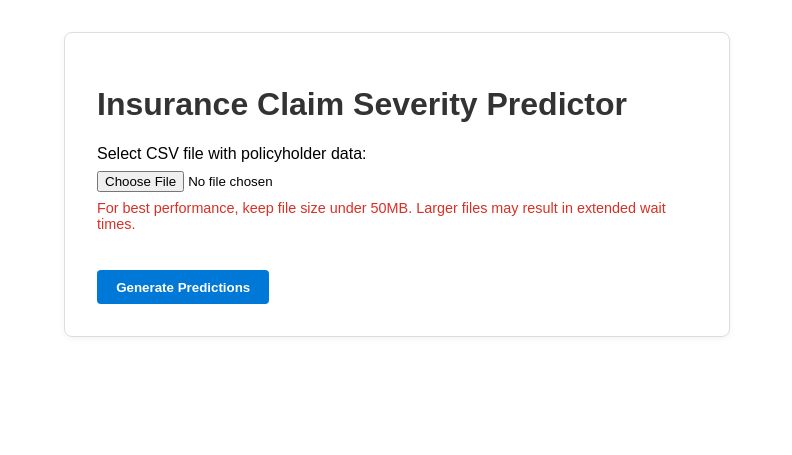
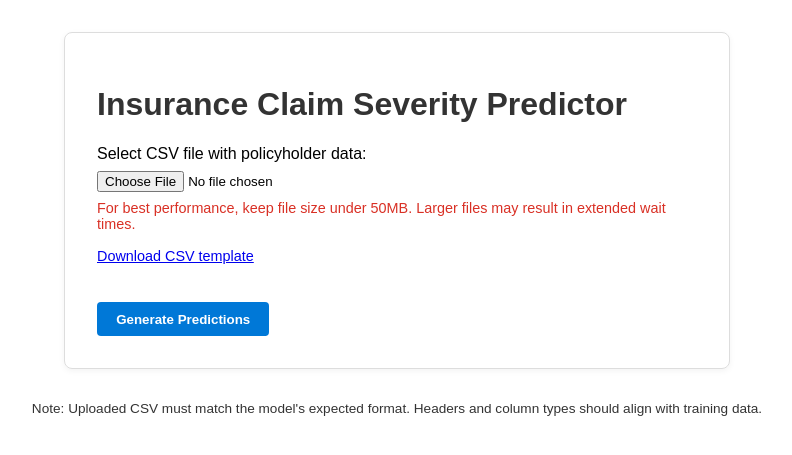
Before and after one commit to will-strader/insurance-risk-ml, a Flask app: page / in a window 1280 px wide. Shown: the top 455 px of the page, without its empty margins (243-1035 px from the left). Run offline with Flask 3, Linux system fonts and the light colour scheme; parts of the project's set-up code (start-up, migrations or seed data) failed here and were passed over.

Commit message:
Added template csv and warnings on frontend

```diff
--- a/templates/index.html
+++ b/templates/index.html
@@ -40,6 +40,9 @@
       <label>Select CSV file with policyholder data:</label>
       <input type="file" name="predict_file" accept=".csv" />
       <p style="font-size: 0.9rem; color: #d93025; margin-top: 0.5rem;">For best performance, keep file size under 50MB. Larger files may result in extended wait times.</p>
+      <p style="font-size: 0.9rem; margin-top: 1rem;">
+        <a href="{{ url_for('static', filename='train.csv') }}" download>Download CSV template</a>
+      </p>
 
 
       <button type="submit">Generate Predictions</button>
@@ -54,5 +57,8 @@
       loading.style.display = "block";
     });
   </script>
+  <p style="text-align:center; font-size: 0.85rem; color: #333; margin-top: 2rem;">
+    Note: Uploaded CSV must match the model's expected format. Headers and column types should align with training data.
+  </p>
 </body>
 </html>
```
Also changed, not shown: 2 other files.
